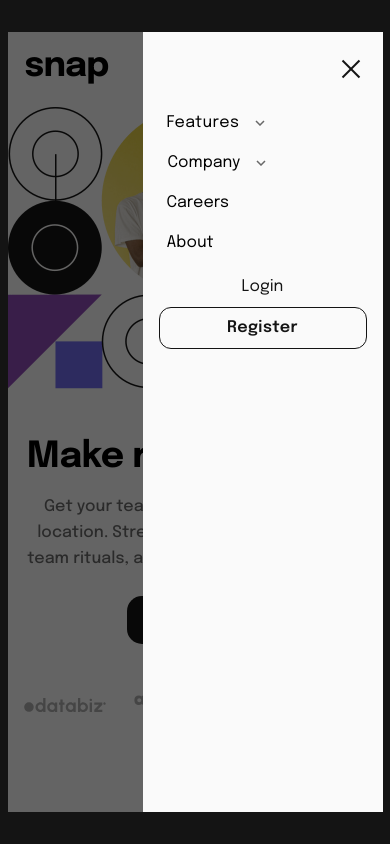
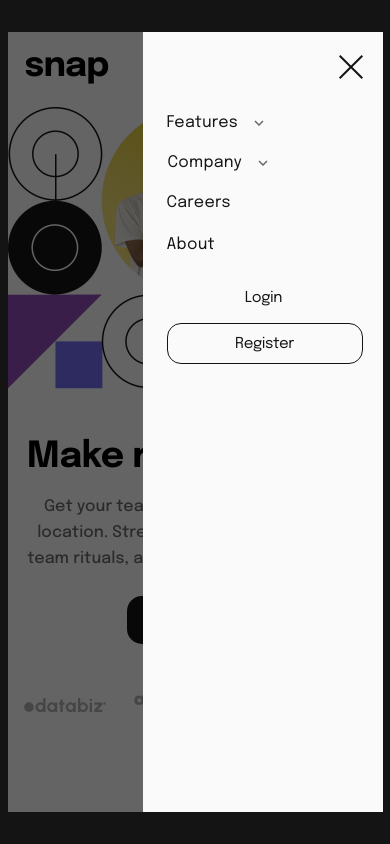
Before and after one commit to sjohnston82/intro-section-with-dropdown, a Next.js app: page / in a window 390 px wide. Both pictures are taken after a click on the element 350 px from the left and 66 px from the top of the page. Built offline with nearby package versions, Linux system fonts and the light colour scheme.

Commit message:
mobile styling complete

```diff
--- a/src/app/_components/nav/CompanyDropdown.tsx
+++ b/src/app/_components/nav/CompanyDropdown.tsx
@@ -12,9 +12,15 @@ const CompanyDropdown = ({ companyOpen }: CompanyDropdownProps) => {
       }  transition-all duration-500 ease-in-out overflow-hidden w-full`}
     >
       <div className="flex flex-col  pt-5 pb-[10px] pl-[24px]  gap-[18px]">
-        <p className="cursor-pointer">History</p>
-        <p className="cursor-pointer">Our Team</p>
-        <p className="cursor-pointer">Blog</p>
+        <p className="cursor-pointer tracking-[0.015em] hover:font-semibold">
+          History
+        </p>
+        <p className="cursor-pointer tracking-[0.015em] hover:font-semibold">
+          Our Team
+        </p>
+        <p className="cursor-pointer tracking-[0.015em] hover:font-semibold">
+          Blog
+        </p>
       </div>
     </div>
   );
--- a/src/app/_components/nav/FeaturesDropdown.tsx
+++ b/src/app/_components/nav/FeaturesDropdown.tsx
@@ -22,7 +22,9 @@ const FeaturesDropdown = ({ featuresOpen }: FeaturesDropdownProps) => {
       <div className="flex flex-col pt-6 pb-[10px] pl-6  gap-4 w-full">
         <div className="flex gap-4 items-center w-full">
           <Image src={TodoImage} alt="Todo Image" className="h-5 w-[18px]" />
-          <p className="mt-[2px] tracking-[0.01em]">Todo List</p>
+          <p className="mt-[2px] tracking-[0.01em] hover:font-semibold cursor-pointer">
+            Todo List
+          </p>
         </div>
         <div className="flex gap-4 items-center w-full">
           <Image
@@ -30,7 +32,9 @@ const FeaturesDropdown = ({ featuresOpen }: FeaturesDropdownProps) => {
             alt="Calendar Image"
             className="h-5 w-5 -mr-[1px]"
           />
-          <p className="mt-[2px] -ml-[2px]">Calendar</p>
+          <p className="mt-[2px] -ml-[2px] hover:font-semibold cursor-pointer">
+            Calendar
+          </p>
         </div>
         <div className="flex gap-4 items-center w-full">
           <Image
@@ -38,7 +42,9 @@ const FeaturesDropdown = ({ featuresOpen }: FeaturesDropdownProps) => {
             alt="Reminders Image"
             className="h-5  w-[18px]"
           />
-          <p className="mt-[2px]">Reminders</p>
+          <p className="mt-[2px] hover:font-semibold cursor-pointer">
+            Reminders
+          </p>
         </div>
         <div className="flex gap-4 items-center w-full">
           <Image
@@ -46,7 +52,9 @@ const FeaturesDropdown = ({ featuresOpen }: FeaturesDropdownProps) => {
             alt="Planning Image"
             className="h-5 w-5 -mr-[2px]"
           />
-          <p className="mt-[2px] ">Planning</p>
+          <p className="mt-[2px] hover:font-semibold cursor-pointer">
+            Planning
+          </p>
         </div>
       </div>
     </div>
--- a/src/app/_components/nav/HamburgerMenu.tsx
+++ b/src/app/_components/nav/HamburgerMenu.tsx
@@ -16,7 +16,7 @@ const HamburgerMenu = () => {
     >
       <span
         className={cn(`${burgerBar}`, {
-          "rotate-45 translate-y-[11px] w-6": navOpen,
+          "rotate-45 translate-y-[9px] w-8": navOpen,
         })}
       ></span>
       <span
@@ -26,7 +26,7 @@ const HamburgerMenu = () => {
       ></span>
       <span
         className={cn(`${burgerBar}`, {
-          "-rotate-45 -translate-y-[5px] w-6": navOpen,
+          "-rotate-45 -translate-y-[7px] w-8": navOpen,
         })}
       ></span>
     </div>
--- a/src/app/_components/nav/MenuButtons.tsx
+++ b/src/app/_components/nav/MenuButtons.tsx
@@ -1,14 +1,16 @@
-import React from 'react'
+import React from "react";
 
 const MenuButtons = () => {
   return (
-    <div className="mt-5 flex flex-col justify-center gap-2 mx-4 ">
-      <p className="text-center cursor-pointer text-almost-black">Login</p>
-      <button className="w-full border border-1 font-semibold text-almost-black tracking-wide border-almost-black rounded-xl  py-2">
+    <div className="mt-[30px] flex flex-col justify-center gap-[13px] ml-6 mr-[20px] ">
+      <p className="text-center cursor-pointer -ml-[2px] text-almost-black text-[15px] hover:font-semibold tracking-tight">
+        Login
+      </p>
+      <button className="w-full border border-1  text-[15px] tracking-tight text-almost-black  border-almost-black rounded-[14px]  pt-[9px] pb-[8px] hover:border-2 hover:font-semibold">
         Register
       </button>
     </div>
   );
-}
+};
 
-export default MenuButtons
+export default MenuButtons;
--- a/src/app/_components/nav/MenuContents.tsx
+++ b/src/app/_components/nav/MenuContents.tsx
@@ -14,9 +14,15 @@ const MenuContents = () => {
   return (
     <div className="flex flex-col gap-4 pt-[79px] pl-6 z-50">
       <div className="flex flex-col">
-        <div className="flex items-center gap-4 tracking-wide">
+        <div
+          onClick={() => setFeaturesOpen(!featuresOpen)}
+          className="flex items-center cursor-pointer gap-4 tracking-[0.015em] hover:font-semibold text-almost-black "
+        >
           Features{" "}
-          <span className="cursor-pointer" onClick={() => setFeaturesOpen(!featuresOpen)}>
+          <span
+            className="cursor-pointer hover:font-semibold"
+            onClick={() => setFeaturesOpen(!featuresOpen)}
+          >
             {featuresOpen ? (
               <Image src={CaretUp} alt="Caret Up" />
             ) : (
@@ -28,11 +34,17 @@ const MenuContents = () => {
       </div>
 
       <div className="flex flex-col">
-        <div className="flex items-center ml-[1px] gap-4">
+        <div
+          className="flex items-center hover:font-semibold cursor-pointer ml-[1px] gap-4 text-almost-black tracking-[0.015em]"
+          onClick={() => setCompanyOpen(!companyOpen)}
+        >
           Company{" "}
-          <span className="cursor-pointer" onClick={() => setCompanyOpen(!companyOpen)}>
+          <span
+            className="cursor-pointer"
+            onClick={() => setCompanyOpen(!companyOpen)}
+          >
             {companyOpen ? (
-              <Image src={CaretUp} alt="Caret Up" />
+              <Image src={CaretUp} alt="Caret Up" className="hover:scale-115" />
             ) : (
               <Image src={CaretDown} alt="Caret Down" />
             )}
@@ -41,8 +53,12 @@ const MenuContents = () => {
         <CompanyDropdown companyOpen={companyOpen} />
       </div>
 
-      <p className="cursor pointer">Careers</p>
-      <p className="cursor pointer">About</p>
+      <p className=" cursor pointer text-almost-black tracking-[0.015em] hover:font-semibold cursor-pointer">
+        Careers
+      </p>
+      <p className="cursor pointer text-almost-black mt-[2px] tracking-[0.015em] hover:font-semibold cursor-pointer">
+        About
+      </p>
     </div>
   );
 };
--- a/src/app/page.tsx
+++ b/src/app/page.tsx
@@ -12,16 +12,24 @@ export default function Home() {
       <div className="flex justify-center items-center w-full min-h-screen bg-almost-black">
         <main className="w-[375px] h-[780px] max-w-screen   bg-almost-white overflow-hidden">
           <Navbar />
-          <Image src={HeroMobile} alt="Mobile hero image" className="mt-[7px]" />
+          <Image
+            src={HeroMobile}
+            alt="Mobile hero image"
+            className="mt-[7px]"
+          />
           <div className="mt-12">
-            <h1 className="text-4xl font-bold text-center tracking-[-0.0125em]">Make remote work</h1>
+            <h1 className="text-4xl font-bold text-center tracking-[-0.0125em]">
+              Make remote work
+            </h1>
             <p className="text-center mx-4 mt-[17px] text-medium-gray tracking-[0.005em] leading-relaxed font-[500]">
               Get your team in sync, no matter your location. Streamline
               processes, create team rituals, and watch productivity soar.
             </p>
-            <button className="bg-almost-black text-almost-white font-[500]  mx-auto mt-[24px] pt-[13px] pb-[11px] pl-[24px] pr-[21px] rounded-[15px] flex justify-center">
+
+            <button className="bg-almost-black text-almost-white font-[500]  mx-auto mt-[24px] pt-[13px] pb-[11px] pl-[24px] pr-[21px]  rounded-[15px] flex justify-center hover:bg-almost-white hover:text-almost-black hover:border hover:border-almost-black hover:-mb-[2px]">
               Learn more
             </button>
+
             <ClientBanner />
           </div>
         </main>
```
